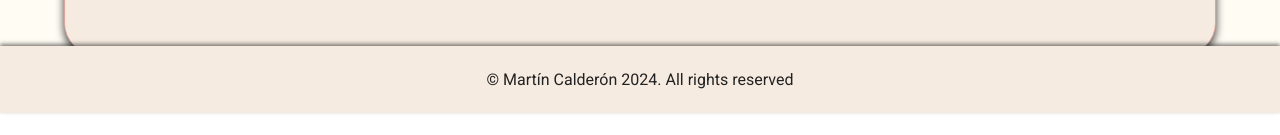
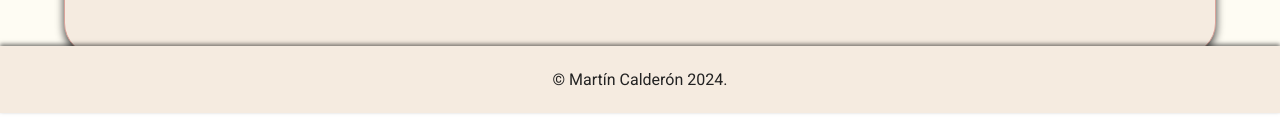
Before and after one commit to MartinDCalderonP/portfolio, a Next.js app: page / in a window 1280 px wide. Shown: the part 687-822 px from the top of the page. Built offline with nearby package versions, Linux system fonts and the light colour scheme.

Commit message:
Update footer copyright message

```diff
--- a/src/Components/Footer/index.tsx
+++ b/src/Components/Footer/index.tsx
@@ -5,7 +5,7 @@ const Footer = () => {
 
   return (
     <Container>
-      <p>© Martín Calderón {currentYear}. All rights reserved</p>
+      <p>© Martín Calderón {currentYear}.</p>
     </Container>
   )
 }
```
